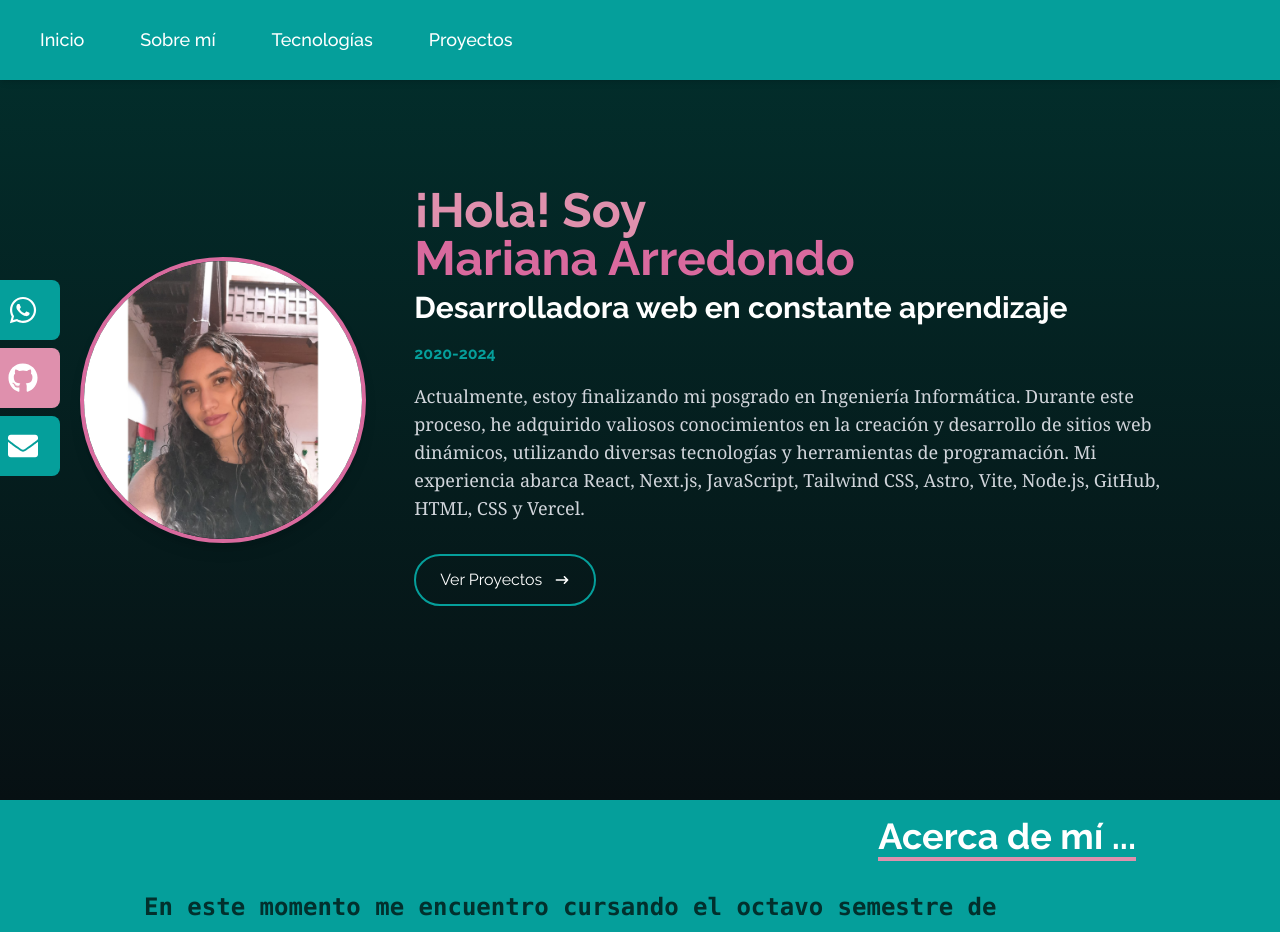
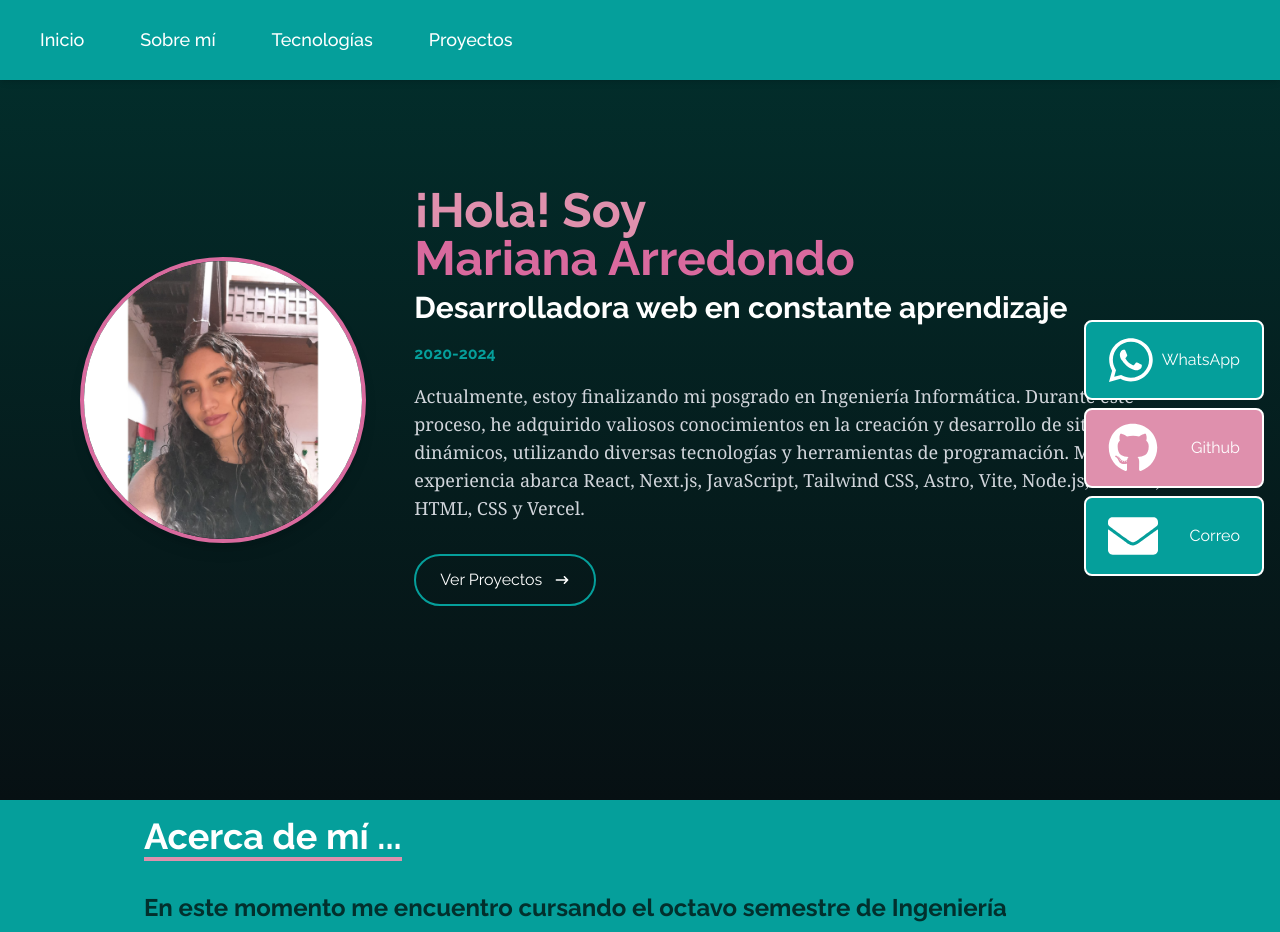
Before and after one commit to marianaaa05/repositorioViteMariana, a React (Vite) app: page / in a window 1280 px wide. Shown: the top 932 px of the page. Built offline with nearby package versions, Linux system fonts and the light colour scheme.

Commit message:
Diseño responsivo y mejorado.

```diff
--- a/src/components/About.jsx
+++ b/src/components/About.jsx
@@ -7,14 +7,14 @@ const About = () => {
       //   <div className="max-w-[1500px] w-full grid sm:grid-cols-2 gap-20 px-40">
       <div name="about" className="w-full text-slate-900 bg-[#059F9B]">
       <div className="max-w-screen-lg mx-auto p-4 flex flex-col justify-center w-full h-full">
-          <div className="sm:text-right pb-8">
-            <p className="text-4xl font-bold inline border-b-4 text-white border-[#DF90AD]">
+          <div className="sm:text-left pb-8">
+            <p className="text-4xl text-white font-bold inline border-b-4 border-[#DF90AD]">
               Acerca de mí ...
             </p>
           </div>
         <div className="flex flex-col justify-center">
-          <div className="text-3xl font-bold sm:text-2xl">
-            <p className="font-mono text-[#02302D] leading-relaxed">
+          <div className="text-1xl font-bold sm:text-2xl">
+            <p className="font-bold text-[#02302D] leading-relaxed">
               En este momento me encuentro cursando el octavo semestre de Ingeniería Informática en la Corporación Universitaria Autónoma de Nariño, en Pasto, Colombia.
               En mi labor como estudiante, he trabajado en el desarrollo de diferentes sitios web utilizando React, Next.js, JavaScript, Tailwind CSS, Astro, Vite, Node.js, Github, Html, CSS y Vercel.
               <br />
--- a/src/components/Navbar.jsx
+++ b/src/components/Navbar.jsx
@@ -185,37 +185,39 @@ const Navbar = () => {
       </ul>
 
       {/* Iconos de contacto */}
-      <div className="flex fixed flex-col bottom-4 right-4 sm:top-[35%] sm:left-0 animate__animated animate__fadeInLeft">
+      <div className="flex fixed flex-col bottom-4 right-4 sm:top-[40%] sm:rigth-0 animate__animated animate__fadeInRigth z-50">
         <ul className="flex sm:flex-col">
-          <li className="w-[60px] h-[60px] sm:w-[160px] sm:h-[60px] flex justify-center sm:justify-between items-center sm:ml-[-100px] hover:sm:ml-[-10px] duration-300 bg-[#059F9B] sm:rounded-r-lg mb-2 mr-2 sm:mr-0">
+          <li className="w-[60px] h-[60px] sm:w-[180px] sm:h-[80px] border-white border-2 flex justify-center sm:justify-between items-center sm:ml-[-100px] hover:sm:ml-[-10px] duration-300 bg-[#059F9B] sm:rounded-l-lg rounded-r-lg mb-2 mr-2 sm:mr-0">
+
             <a
               className="flex justify-between items-center w-full text-white px-1.5"
               href="https://wa.me/573234566707"
               target="_blank"
               rel="noopener noreferrer"
             >
-              WhatsApp
-              <FaWhatsapp size={30} />
+
+              <FaWhatsapp size={50} />
+              <span className="hidden sm:block ml-2">WhatsApp</span>
             </a>
           </li>
-          <li className="w-[60px] h-[60px] sm:w-[160px] sm:h-[60px] flex justify-center sm:justify-between items-center sm:ml-[-100px] hover:sm:ml-[-10px] duration-300 bg-[#DF90AD] sm:rounded-r-lg mb-2 mr-2 sm:mr-0">
+          <li className="w-[60px] h-[60px] sm:w-[180px] sm:h-[80px] border-white border-2 flex justify-center sm:justify-between items-center sm:ml-[-100px] hover:sm:ml-[-10px] duration-300 bg-[#DF90AD] sm:rounded-l-lg rounded-r-lg mb-2 mr-2 sm:mr-0">
             <a
               className="flex justify-between items-center w-full text-white px-1.5"
               href="https://github.com/marianaaa05"
               target="_blank"
               rel="noopener noreferrer"
             >
-              GitHub
-              <FaGithub size={30} />
+              <FaGithub size={50} />
+              <span className="hidden sm:block ml-2">Github</span>
             </a>
           </li>
-          <li className="w-[60px] h-[60px] sm:w-[160px] sm:h-[60px] flex justify-center sm:justify-between items-center sm:ml-[-100px] hover:sm:ml-[-10px] duration-300 bg-[#059F9B] sm:rounded-r-lg mb-2 mr-2 sm:mr-0">
+          <li className="w-[60px] h-[60px] sm:w-[180px] sm:h-[80px] border-white border-2 flex justify-center sm:justify-between items-center sm:ml-[-100px] hover:sm:ml-[-10px] duration-300 bg-[#059F9B] sm:rounded-l-lg rounded-r-lg mb-2 mr-2 sm:mr-0">
             <a
               className="flex justify-between items-center w-full text-white px-1.5"
               href="mailto:nanaarredondo220@gmail.com"
             >
-              Correo
-              <FaEnvelope size={30} />
+              <FaEnvelope size={50} />
+              <span className="hidden sm:block ml-2">Correo</span>
             </a>
           </li>
         </ul>
```
